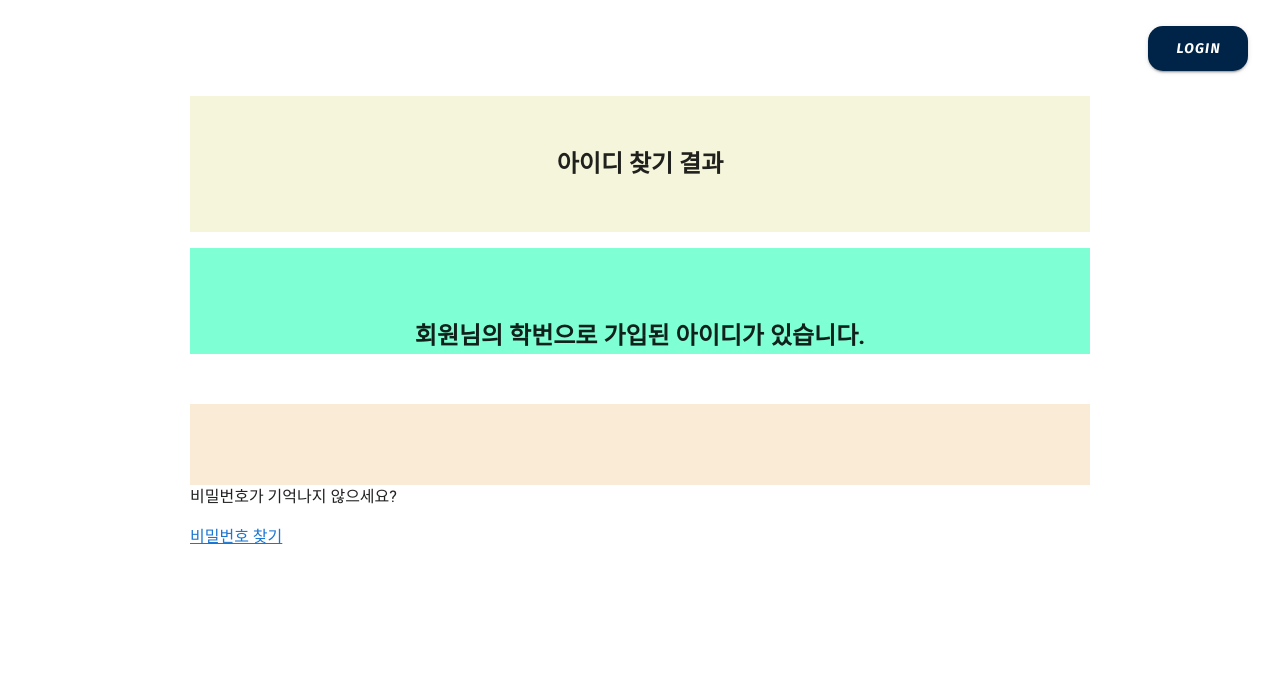
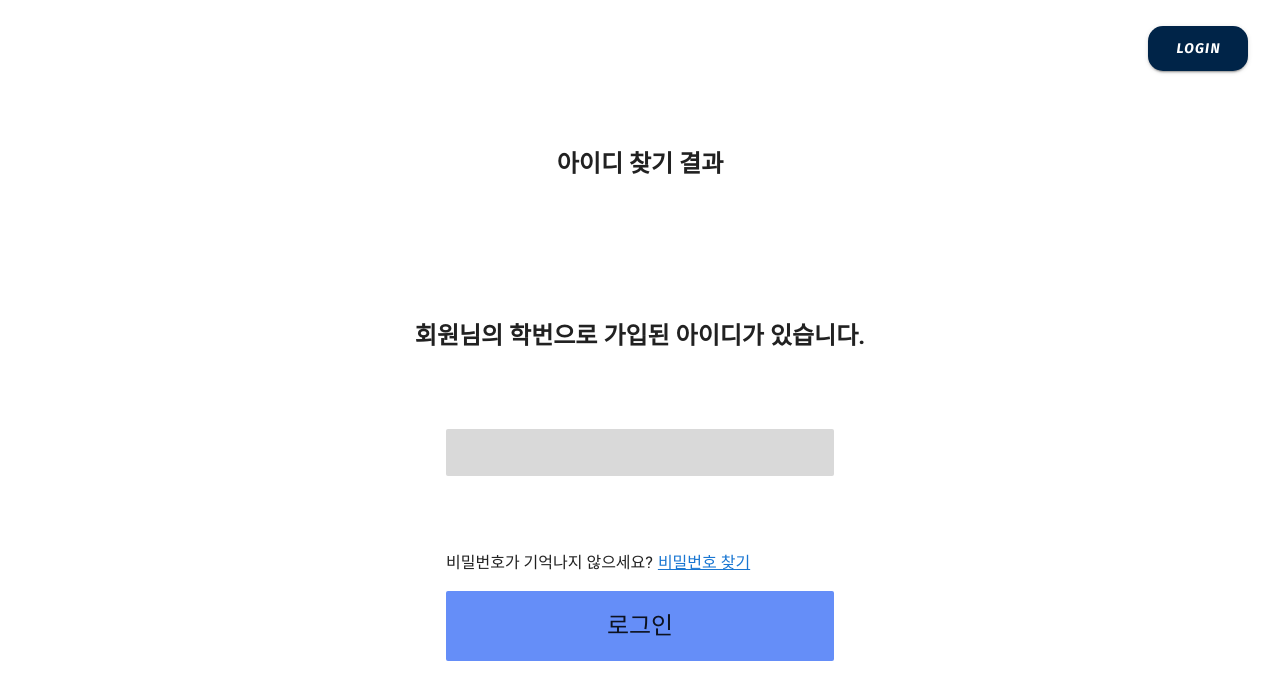
Before and after one commit to TeamLab/project-715, a Vue app in the folder 715job/: page /user/findidresult in a window 1280 px wide. Shown: the top 700 px of the page. Built offline with nearby package versions, Linux system fonts and the light colour scheme.

Commit message:
feat: 아이디 찾기 결과창 구현

```diff
--- a/715job/src/views/user/FindIdResultView.vue
+++ b/715job/src/views/user/FindIdResultView.vue
@@ -11,10 +11,16 @@
         <input type="text" />
       </div>
       <div class="forgetPwd">
-        <span><p>비밀번호가 기억나지 않으세요?</p></span>
-        <span><router-link to="/user/findpwd">비밀번호 찾기</router-link></span>
+        <span id="forgetPwd"><p>비밀번호가 기억나지 않으세요?</p></span>
+        <span id="findPwd"
+          ><router-link to="/user/findpwd">비밀번호 찾기</router-link></span
+        >
       </div>
-      <div></div>
+      <div class="loginButton">
+        <form action="">
+          <button>로그인</button>
+        </form>
+      </div>
     </div>
   </div>
 </template>
@@ -35,25 +41,15 @@ export default {
 </script>
 
 <style scoped>
-.body {
-  margin: 0;
-}
 .main {
   width: 900px;
   margin: auto;
 }
-.findIdResultHead {
-  background-color: beige;
-}
-
 .findIdResultHead > p {
   text-align: center;
   font-size: 24px;
   padding-top: 50px;
   padding-bottom: 50px;
-}
-.resultComment {
-  background-color: aquamarine;
 }
 .resultComment > p {
   text-align: center;
@@ -61,13 +57,35 @@ export default {
   padding-top: 70px;
 }
 .resultIdInfo {
-  background-color: antiquewhite;
-  margin-top: 50px;
+  width: 388px;
+  margin: auto;
+  margin-top: 75px;
 }
 .resultIdInfo > input {
   width: 100%;
-  height: 81px;
+  height: 47px;
   padding-left: 5px;
   font-size: 24px;
+  border-radius: 2px;
+  background-color: #d9d9d9;
+}
+.forgetPwd {
+  width: 388px;
+  padding-top: 75px;
+  display: flex;
+  margin: auto;
+}
+.forgetPwd > #forgetPwd {
+  margin-right: 5px;
+}
+.loginButton {
+  text-align: center;
+}
+.loginButton > form > button {
+  width: 388px;
+  height: 70px;
+  font-size: 24px;
+  background-color: #658ef8;
+  border-radius: 2px;
 }
 </style>
```
